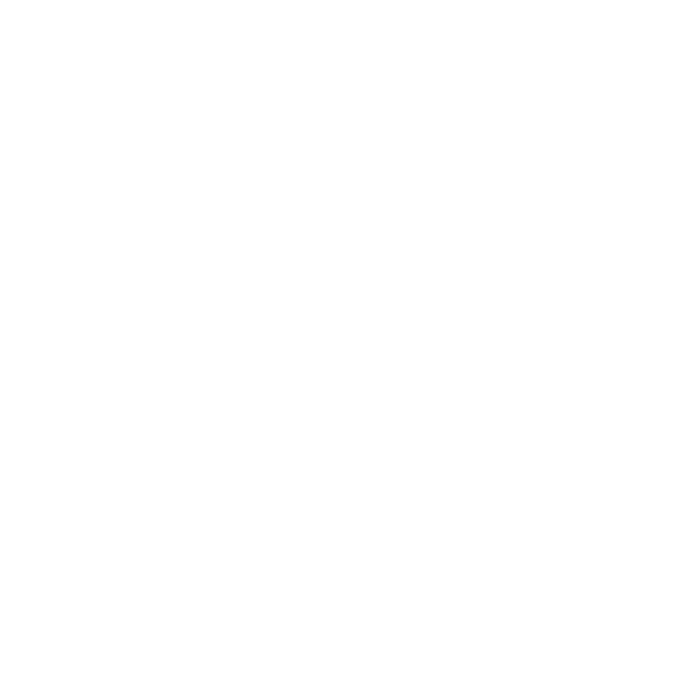
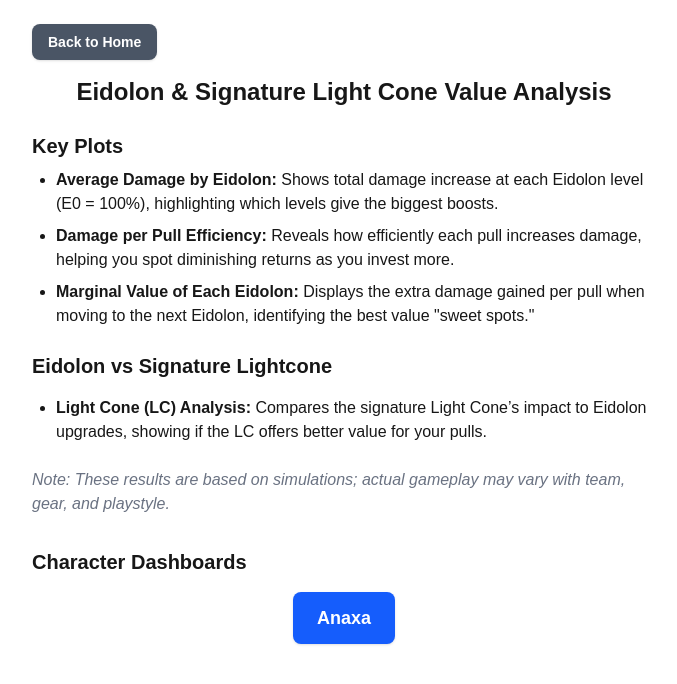
Before and after one commit to sakan811/honkai-star-rail-character-stats-analysis, a Next.js app in the folder visual_dashboard/: page /dashboard in a window 1280 px wide. Before the commit this address had no page. Shown: the top 684 px of the page, without its empty margins (296-973 px from the left). Built offline with nearby package versions, Linux system fonts and the light colour scheme.

Commit message:
feat: enhance dashboard and Anaxa page with navigation links and detailed plot descriptions

```diff
--- a/visual_dashboard/src/app/anaxa/page.tsx
+++ b/visual_dashboard/src/app/anaxa/page.tsx
@@ -1,6 +1,12 @@
 export default function AnaxaPage() {
   return (
     <div className="flex flex-col items-center p-6 w-full h-full min-h-screen">
+      <a
+        href="/dashboard"
+        className="self-start mb-4 bg-gray-200 hover:bg-gray-300 text-gray-800 font-medium rounded px-4 py-2 transition-colors duration-200"
+      >
+        ← Back
+      </a>
       <iframe
         className="w-full h-[80vh] border-0"
         src="https://lookerstudio.google.com/embed/reporting/d02f20cc-0710-4be7-87e2-ece693d00805/page/9R4IF"
--- a/visual_dashboard/src/app/dashboard/page.tsx
+++ b/visual_dashboard/src/app/dashboard/page.tsx
@@ -1,11 +1,46 @@
 "use client";
-import { useEffect } from "react";
-import { useRouter } from "next/navigation";
+
 
 export default function DashboardPage() {
-  const router = useRouter();
-  useEffect(() => {
-    router.replace("/anaxa");
-  }, [router]);
-  return null;
+  return (
+    <main className="max-w-2xl mx-auto p-6">
+      <div className="mb-4">
+        <a
+          href="/"
+          className="inline-block bg-gray-600 hover:bg-gray-700 text-white font-semibold rounded-lg px-4 py-2 transition-colors duration-200 text-sm shadow"
+        >
+          Back to Home
+        </a>
+      </div>
+
+      <h1 className="text-2xl font-bold mb-6 text-center">Eidolon & Signature Light Cone Value Analysis</h1>
+      <div className="mb-6">
+        <h2 className="text-xl font-semibold mb-2">Key Plots</h2>
+        <ul className="list-disc pl-6 space-y-2">
+          <li><span className="font-semibold">Average Damage by Eidolon:</span> Shows total damage increase at each Eidolon level (E0 = 100%), highlighting which levels give the biggest boosts.</li>
+          <li><span className="font-semibold">Damage per Pull Efficiency:</span> Reveals how efficiently each pull increases damage, helping you spot diminishing returns as you invest more.</li>
+          <li><span className="font-semibold">Marginal Value of Each Eidolon:</span> Displays the extra damage gained per pull when moving to the next Eidolon, identifying the best value "sweet spots."</li>
+        </ul>
+        <h2 className="text-xl font-semibold mb-2 mt-6">Eidolon vs Signature Lightcone</h2>
+        <ul className="list-disc pl-6 space-y-2 mt-4">
+          <li><span className="font-semibold">Light Cone (LC) Analysis:</span> Compares the signature Light Cone’s impact to Eidolon upgrades, showing if the LC offers better value for your pulls.</li>
+        </ul>
+      </div>
+      <p className="italic text-gray-500 mb-8">
+        Note: These results are based on simulations; actual gameplay may vary with team, gear, and playstyle.
+      </p>
+
+      <div className="mt-8">
+        <h2 className="text-xl font-semibold mb-4">Character Dashboards</h2>
+        <div className="flex justify-center">
+          <a
+            href="/anaxa"
+            className="inline-block bg-blue-600 hover:bg-blue-700 text-white font-semibold rounded-lg px-6 py-3 transition-colors duration-200 text-lg shadow"
+          >
+            Anaxa
+          </a>
+        </div>
+      </div>
+    </main>
+  );
 }
```
Also changed, not shown: 1 other file (tests, documents, lock files or other folders).
